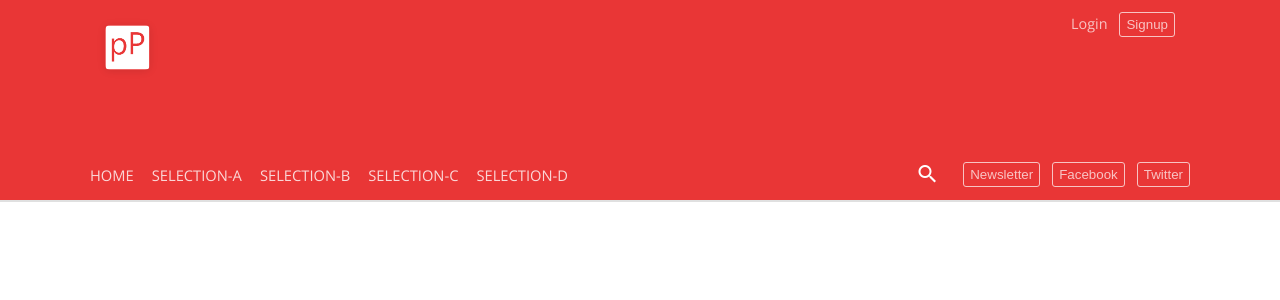
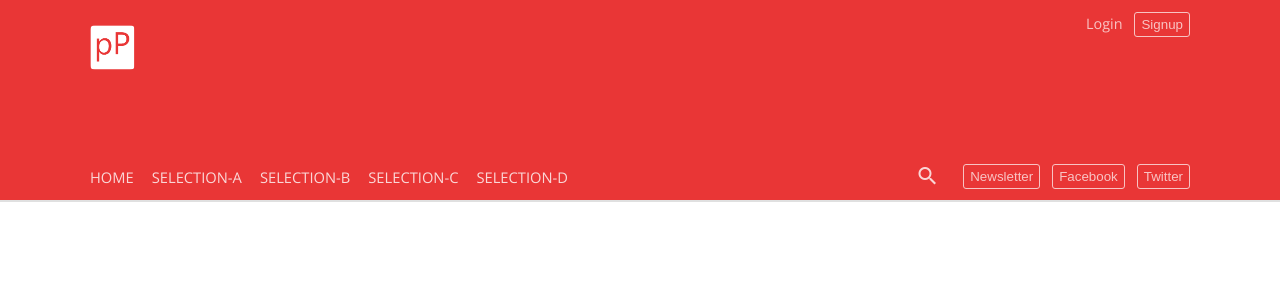
Before and after one commit to RonaldPM/pagepod, a PHP site: page / in a window 1280 px wide. Shown: the top 300 px of the page. Run offline with PHP 8.4, Linux system fonts and the light colour scheme.

Commit message:
Positioning changed

```diff
--- a/assets/css/main.css
+++ b/assets/css/main.css
@@ -11,12 +11,14 @@
   border-bottom: 2px solid #E0E0E0;
   background-color: #e93636; /*Modify for changing background color of navigation bar on INDEX page*/
 }
+.navTop{
+  width: 1100px;
+  margin: auto;
+}
 .logo{
   width:45px;
-  margin-left: 105px;
   margin-top: 25px;
   border-radius: 5px;
-  box-shadow: 0 1px 8px 0 rgba(0,0,0,0.1);
   -o-transition:.4s;
   -ms-transition:.4s;
   -moz-transition:.4s;
@@ -24,7 +26,6 @@
   cursor: pointer;
 }
 .logo:hover{
-  box-shadow: 0 1px 8px 0 rgba(0,0,0,0.2);
   -o-transition:.4s;
   -ms-transition:.4s;
   -moz-transition:.4s;
@@ -34,7 +35,7 @@
   width: 1100px;
   height: 45px;
   margin: auto;
-  margin-top: 80px;
+  margin-top: 60px;
 }
 .navElem{
   color: #FFF;
@@ -82,7 +83,6 @@
 }
 .accountActions{
   float: right;
-  margin-right: 105px;
 }
 .navLogin{
   float: right;
@@ -112,3 +112,10 @@
   border-bottom: 1px solid #E0E0E0;
   visibility: hidden;
 }
+.navSearchBtn{
+  opacity: 0.8;
+}
+.navSearchBtn:hover{
+  opacity: 1;
+  cursor: pointer;
+}
--- a/index.php
+++ b/index.php
@@ -10,11 +10,12 @@
   </head>
   <body>
     <div class='indexTopNav'>
-      <img src='assets/img/logo.png' class='logo'>
-      <div class='accountActions'>
-        <button class='socialBtn'>Signup</button>
-        <div class='navLogin'>Login</div>
-
+      <div class='navTop'>
+        <img src='assets/img/logo.png' class='logo'>
+        <div class='accountActions'>
+          <button class='socialBtn'>Signup</button>
+          <div class='navLogin'>Login</div>
+        </div>
       </div>
       <br />
       <div class='navLinks'>
@@ -28,7 +29,7 @@
         <button class='socialBtn'>Newsletter</button>
         <div class='searchBar'>
           <input type='text' class='navSearchInp' placeholder="Search pagePod..." id='searchInp'>
-          <i class="material-icons" onclick="showSearch()">search</i>
+          <i class="material-icons navSearchBtn" onclick="showSearch()">search</i>
         </div>
       </div>
     </div>
```
